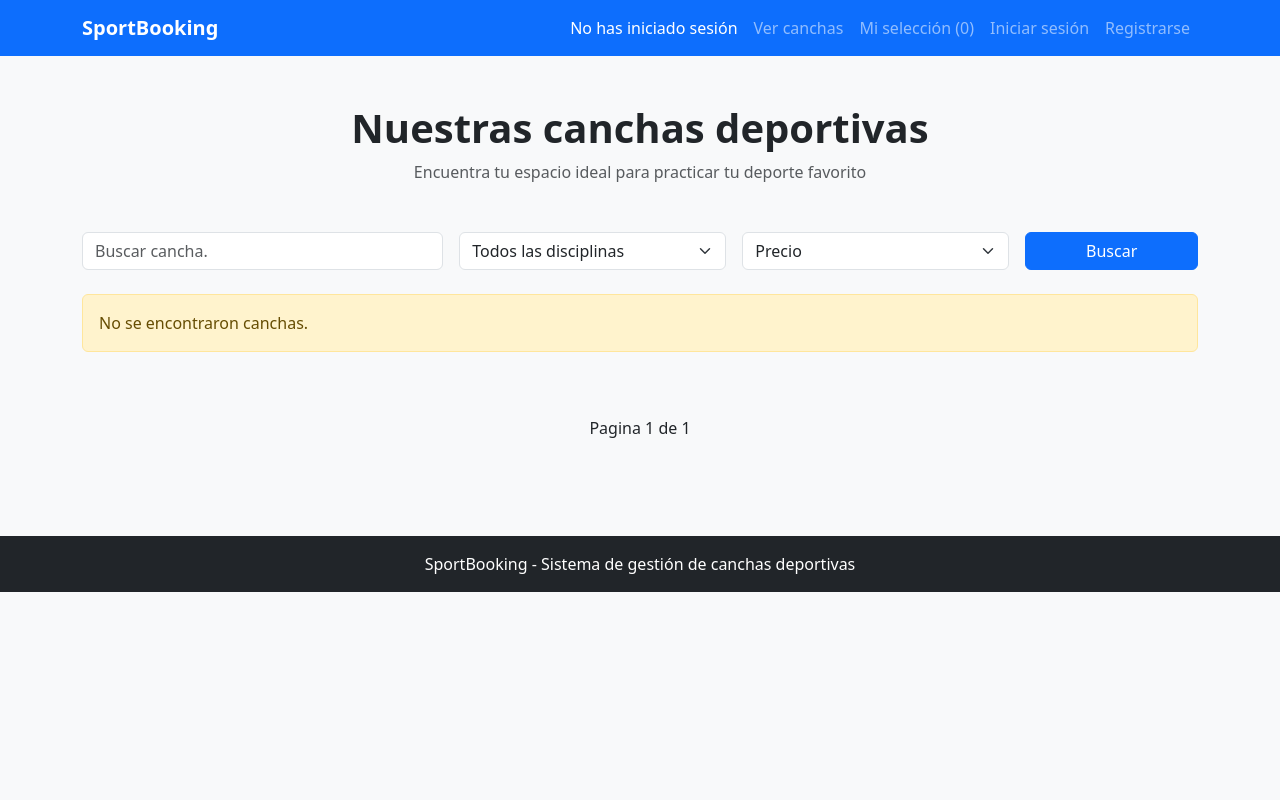
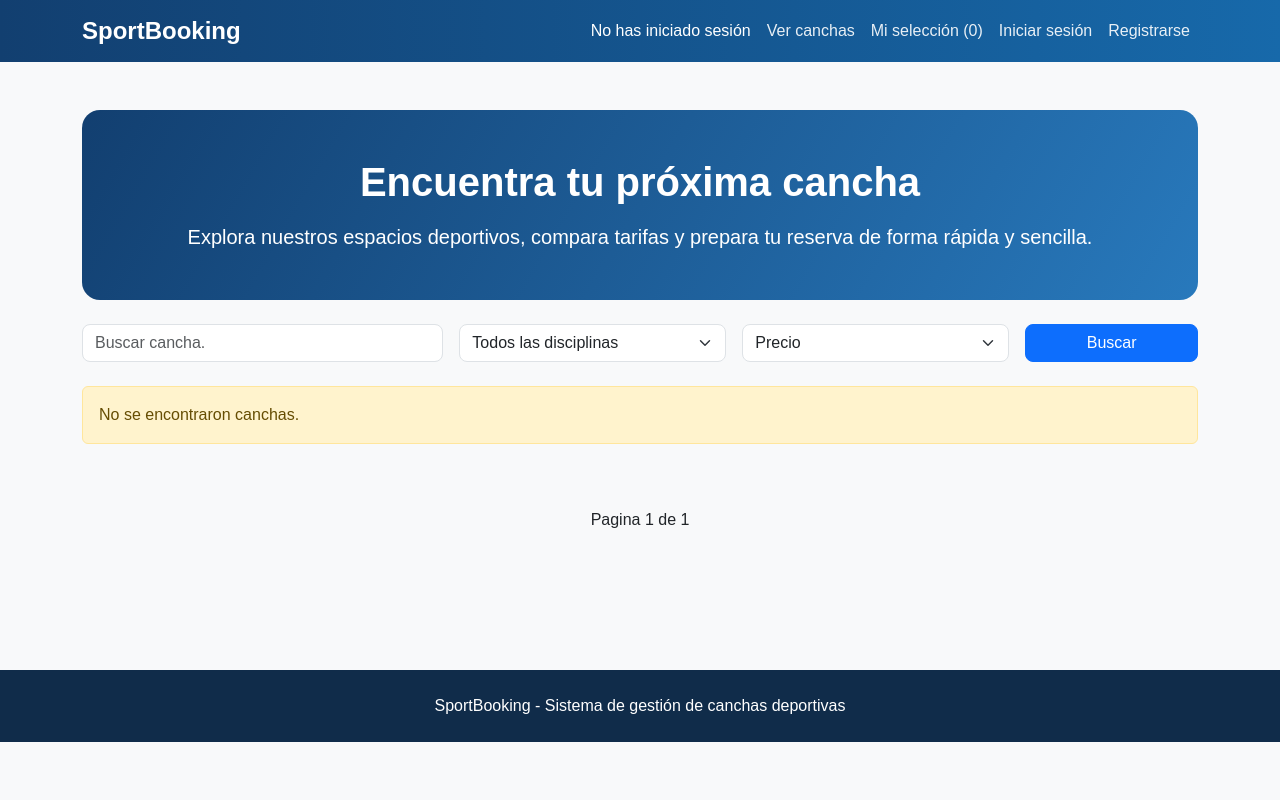
Before and after one commit to Jerson-Lab/Sport_Booking_EV3, a Django app: page / in a window 1280 px wide. Run offline with Django 5.2, Linux system fonts and the light colour scheme; data that the repository does not hold is empty.

Commit message:
Mejore la interfaz para dar una mejor experiencia visual al usuario

```diff
--- /dev/null
+++ b/reservas/static/reservas/css/estilos.css
@@ -0,0 +1,232 @@
+
+/* Estilos generales de SportBooking */
+
+:root {
+    --color-principal: #123f70;
+    --color-secundario: #1769aa;
+    --color-fondo: #f4f7fb;
+}
+
+body {
+    background-color: var(--color-fondo);
+    font-family: Arial, Helvetica, sans-serif;
+    min-height: 100vh;
+}
+
+/* Menú principal */
+
+.navbar-sportbooking {
+    background: linear-gradient(
+        90deg,
+        var(--color-principal),
+        var(--color-secundario)
+    );
+}
+
+.navbar-brand {
+    font-size: 1.5rem;
+    font-weight: 700;
+}
+
+.navbar .nav-link {
+    color: rgba(255, 255, 255, 0.9);
+}
+
+.navbar .nav-link:hover {
+    color: #ffffff;
+}
+
+/* Contenido principal */
+
+.contenido-principal {
+    min-height: 70vh;
+}
+
+/* Presentación del catálogo */
+
+.hero-sportbooking {
+    background: linear-gradient(
+        120deg,
+        #123f70,
+        #2879bc
+    );
+    color: white;
+    border-radius: 18px;
+}
+
+/* Tarjetas de canchas */
+
+.tarjeta-cancha {
+    border: none;
+    border-radius: 14px;
+    overflow: hidden;
+    transition: transform 0.2s ease,
+                box-shadow 0.2s ease;
+}
+
+.tarjeta-cancha:hover {
+    transform: translateY(-4px);
+    box-shadow: 0 10px 25px rgba(0, 0, 0, 0.12);
+}
+
+.tarjeta-cancha .card-img-top {
+    height: 200px;
+    object-fit: cover;
+}
+
+.tarjeta-cancha .card-body {
+    padding: 1.5rem;
+}
+
+/* Botones */
+
+.btn {
+    border-radius: 8px;
+    font-weight: 500;
+}
+
+/* Formularios */
+
+.form-control,
+.form-select {
+    border-radius: 8px;
+}
+
+.form-control:focus,
+.form-select:focus {
+    border-color: #2879bc;
+    box-shadow: 0 0 0 0.2rem rgba(40, 121, 188, 0.15);
+}
+
+/* Pie de página */
+
+.footer-sportbooking {
+    background-color: #102c4a;
+    color: white;
+}
+
+/* Adaptación a celulares */
+
+@media (max-width: 767.98px) {
+
+    .navbar-brand {
+        font-size: 1.25rem;
+    }
+
+    .hero-sportbooking {
+        padding: 1.5rem;
+    }
+
+    .tarjeta-cancha .card-body {
+        padding: 1rem;
+    }
+
+    .contenido-principal {
+        min-height: 60vh;
+    }
+}
+
+/* Página de detalles de las canchas */
+
+.detalle-imagen {
+    width: 100%;
+    height: 350px;
+    object-fit: cover;
+    border-radius: 14px;
+}
+
+.detalle-imagen-vacia {
+    min-height: 300px;
+    background-color: #e9ecef;
+}
+
+@media (max-width: 767.98px) {
+    .detalle-imagen {
+        height: 230px;
+    }
+}
+
+/* Tarjetas y formularios */
+
+.panel-sportbooking {
+    border: none;
+    border-radius: 16px;
+    overflow: hidden;
+}
+
+.panel-sportbooking .card-header {
+    padding: 1rem 1.5rem;
+}
+
+.panel-sportbooking .card-body {
+    padding: 1.75rem;
+}
+
+.formulario-sportbooking .form-label {
+    color: #25364a;
+    font-weight: 600;
+}
+
+.formulario-sportbooking .form-control,
+.formulario-sportbooking .form-select {
+    padding: 0.7rem 0.9rem;
+}
+
+@media (max-width: 767.98px) {
+    .panel-sportbooking .card-body {
+        padding: 1rem;
+    }
+}
+
+/* Tabla de selección */
+
+.acciones-seleccion {
+    min-width: 190px;
+}
+
+.acciones-seleccion .form-control {
+    min-width: 100px;
+}
+
+.table th {
+    font-weight: 600;
+}
+
+/* Resumen económico */
+
+.resumen-reserva {
+    max-width: 520px;
+    margin-left: auto;
+}
+
+.resumen-reserva h4 {
+    font-weight: 700;
+}
+
+/* Presentación del comprobante al imprimir */
+
+@media print {
+
+    .navbar,
+    .footer-sportbooking,
+    .no-imprimir {
+        display: none !important;
+    }
+
+    body {
+        background: #ffffff !important;
+    }
+
+    .contenido-principal {
+        min-height: auto !important;
+    }
+
+    .card {
+        box-shadow: none !important;
+        border: 1px solid #dddddd !important;
+    }
+
+    .table-responsive {
+        overflow: visible;
+    }
+}
--- a/reservas/templates/base.html
+++ b/reservas/templates/base.html
@@ -1,3 +1,4 @@
+{% load static %}
 <!DOCTYPE html>
 <html lang="es">
 <head>
@@ -8,9 +9,11 @@
     <link
     href="https://cdn.jsdelivr.net/npm/bootstrap@5.3.0/dist/css/bootstrap.min.css"
     rel="stylesheet">
+
+    <link rel="stylesheet" href="{% static 'reservas/css/estilos.css' %}">
 </head>
 <body class="bg-light">
-    <nav class="navbar navbar-expand-lg navbar-dark bg-primary">
+    <nav class="navbar navbar-expand-lg navbar-dark navbar-sportbooking">
         <div class="container">
 
             <a class="navbar-brand fw-bold"
@@ -73,13 +76,23 @@
     </nav>
 
 
-    <main class="container py-5">
+    <main class="container py-4 py-md-5 contenido-principal">
 
         {% if messages %}
 
             {% for mensaje in messages %}
 
-                <div class="alert alert-success alert-dismissible fade show"
+                <div class="alert
+                    {% if 'error' in mensaje.tags %}
+                        alert-danger
+                    {% elif 'warning' in mensaje.tags %}
+                        alert-warning
+                    {% elif 'success' in mensaje.tags %}
+                        alert-success
+                    {% else %}
+                        alert-info
+                    {% endif %}
+                    alert-dismissible fade show"
                     role="alert">
 
                     {{ mensaje }}
@@ -102,7 +115,7 @@
     </main>
 
 
-    <footer class="bg-dark text-white text-center py-3 mt-5">
+    <footer class="footer-sportbooking text-center py-4 mt-5">
         <p class="mb-0">
             SportBooking - Sistema de gestión de canchas deportivas
         </p>
--- a/reservas/templates/reservas/catalogo.html
+++ b/reservas/templates/reservas/catalogo.html
@@ -2,10 +2,21 @@
 {% load humanize %}
 {% block contenido %}
 
-<div class="text-center mb-5">
-    <h1 class="fw-bold">Nuestras canchas deportivas</h1>
-    <p class="text-muted">Encuentra tu espacio ideal para practicar tu deporte favorito</p>
-</div>
+
+<section class="hero-sportbooking text-center p-4 p-md-5 mb-4">
+
+    <h1 class="fw-bold mb-3">
+        Encuentra tu próxima cancha
+    </h1>
+
+    <p class="lead mb-0">
+        Explora nuestros espacios deportivos,
+        compara tarifas y prepara tu reserva
+        de forma rápida y sencilla.
+    </p>
+
+</section>
+
 
 <form method="get" class="row g-3 mb-4">
 
@@ -65,7 +76,7 @@
 <div class="row g-4">
     {% for cancha in pagina %}
     <div class="col-md-6 col-lg-4">
-        <div class="card h-100 shadow-sm">
+        <div class="card h-100 shadow-sm tarjeta-cancha">
 
             {% if cancha.imagen %}
                 <img src="{{ cancha.imagen.url }}" class="card-img-top" alt="{{ cancha.nombre }}"
--- a/reservas/templates/reservas/formulario_cancha.html
+++ b/reservas/templates/reservas/formulario_cancha.html
@@ -6,7 +6,7 @@
 <div class="row justify-content-center">
     <div class="col-lg-8">
 
-        <div class="card shadow-sm">
+        <div class="card shadow-sm panel-sportbooking">
             <div class="card-header bg-primary text-white">
                 <h3 class="mb-0">{{ titulo }}</h3>
             </div>
@@ -15,6 +15,7 @@
 
                 <form method="post"
                       enctype="multipart/form-data"
+                      class="formulario-sportbooking"
                       novalidate>
 
                     {% csrf_token %}
@@ -39,7 +40,7 @@
                             {% endif %}
 
                             {% for error in campo.errors %}
-                                <div class="text-danger small mt-1">
+                                <div class="invalid-feedback d-block">
                                     {{ error }}
                                 </div>
                             {% endfor %}
--- a/reservas/templates/reservas/iniciar_sesion.html
+++ b/reservas/templates/reservas/iniciar_sesion.html
@@ -7,7 +7,7 @@
 
     <div class="col-md-6 col-lg-5">
 
-        <div class="card shadow-sm">
+        <div class="card shadow-sm panel-sportbooking">
 
             <div class="card-header bg-primary text-white">
                 <h3 class="mb-0">
--- a/reservas/templates/reservas/registro.html
+++ b/reservas/templates/reservas/registro.html
@@ -7,7 +7,7 @@
 
     <div class="col-md-8 col-lg-6">
 
-        <div class="card shadow-sm">
+        <div class="card shadow-sm panel-sportbooking">
 
             <div class="card-header bg-primary text-white">
                 <h3 class="mb-0">
--- a/reservas/templates/reservas/seleccion.html
+++ b/reservas/templates/reservas/seleccion.html
@@ -17,7 +17,7 @@
 
 <div class="table-responsive">
 
-    <table class="table table-bordered table-striped">
+    <table class="table table-hover align-middle mb-0">
 
         <thead class="table-primary">
             <tr>
@@ -44,7 +44,7 @@
                     ${{ fila.subtotal|intcomma }}
                 </td>
 
-                <td>
+                <td class="acciones-seleccion">
 
                     <form method="post"
                         action="{% url 'seleccion_modificar' fila.cancha.codigo %}">
@@ -100,7 +100,7 @@
 
 </div>
 
-<div class="card shadow-sm mt-4">
+<div class="card shadow-sm mt-4 panel-sportbooking resumen-reserva">
 
     <div class="card-body">
 
```
Also changed, not shown: reservas/templates/reservas/comprobante.html (+18 -4 lines), reservas/templates/reservas/detalle.html (+28 -2 lines).
